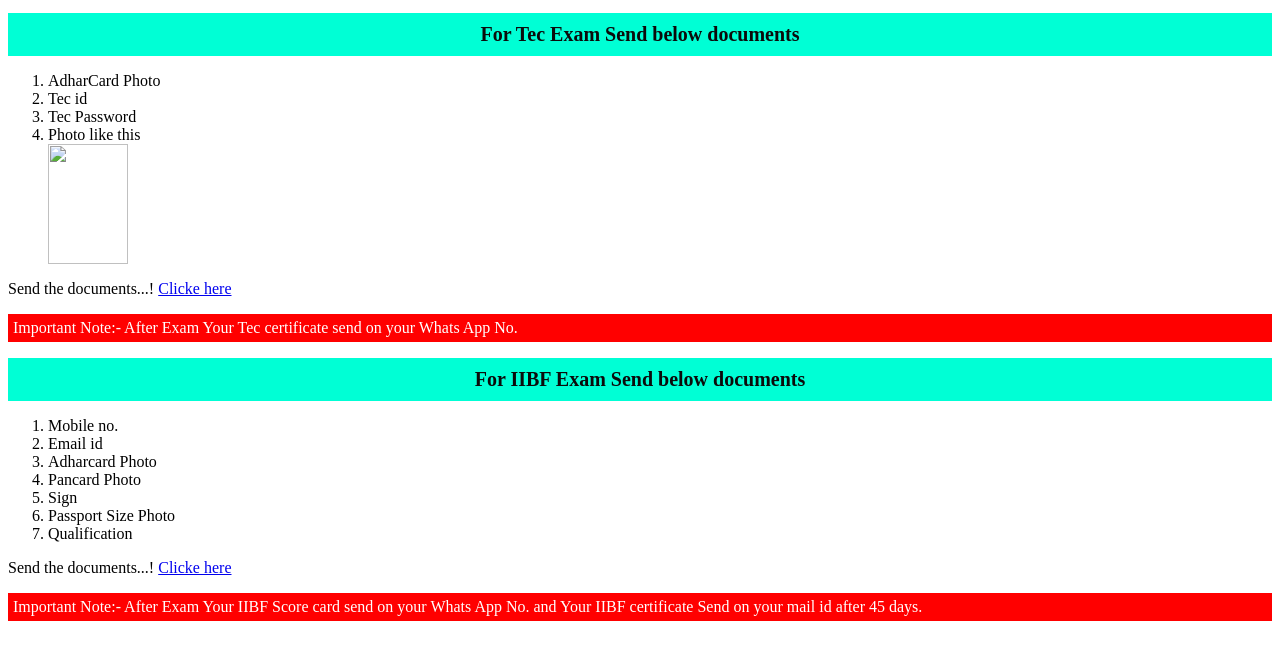
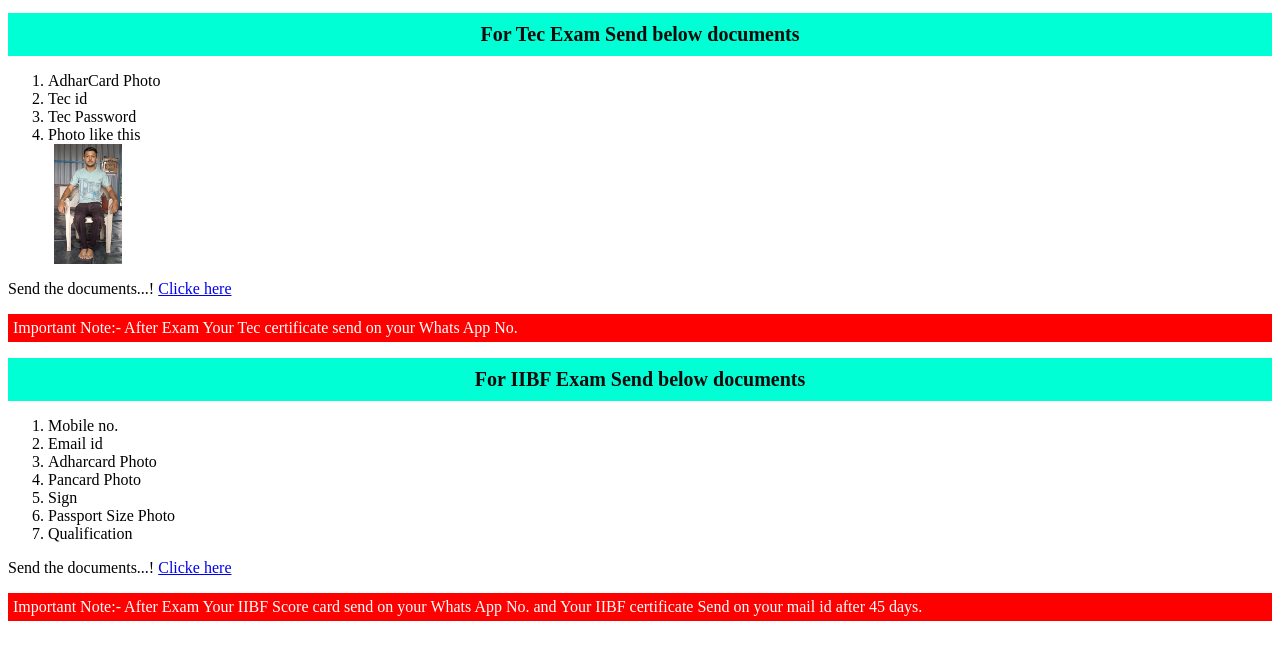
Before and after one commit to vaibhavbhanvase/online-exam-site, a plain HTML site: page index.html in a window 1280 px wide. Drawn offline with Linux system fonts and the light colour scheme.

Commit message:
changes img src

```diff
--- a/index.html
+++ b/index.html
@@ -17,7 +17,7 @@
         <li>Tec Password</li>
         <li>Photo like this
             <div class="photo">
-                <img src="./img/abc.jpg">
+                <img src="./images/abc.jpg">
             </div>
         </li>
     </ol>
```
